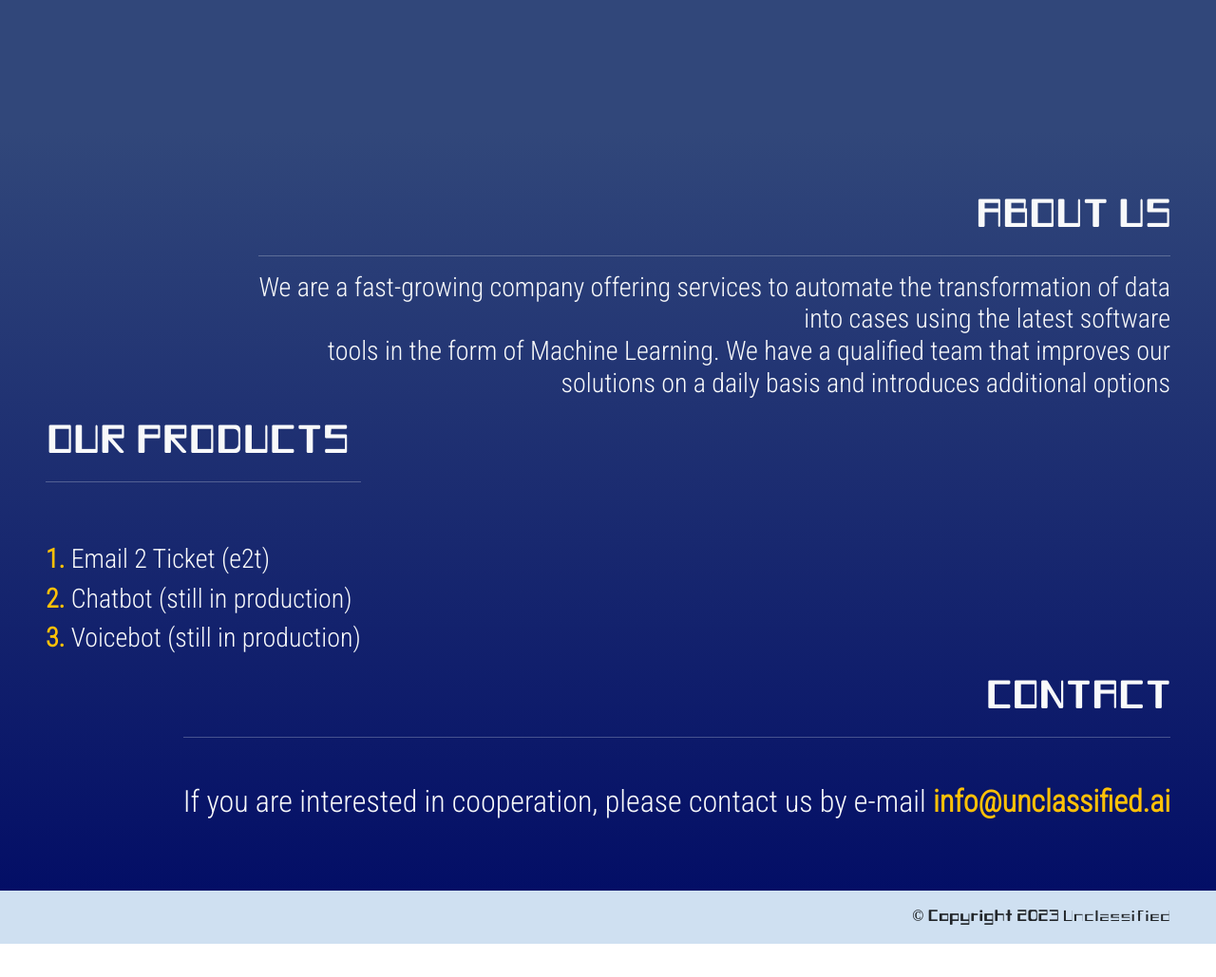
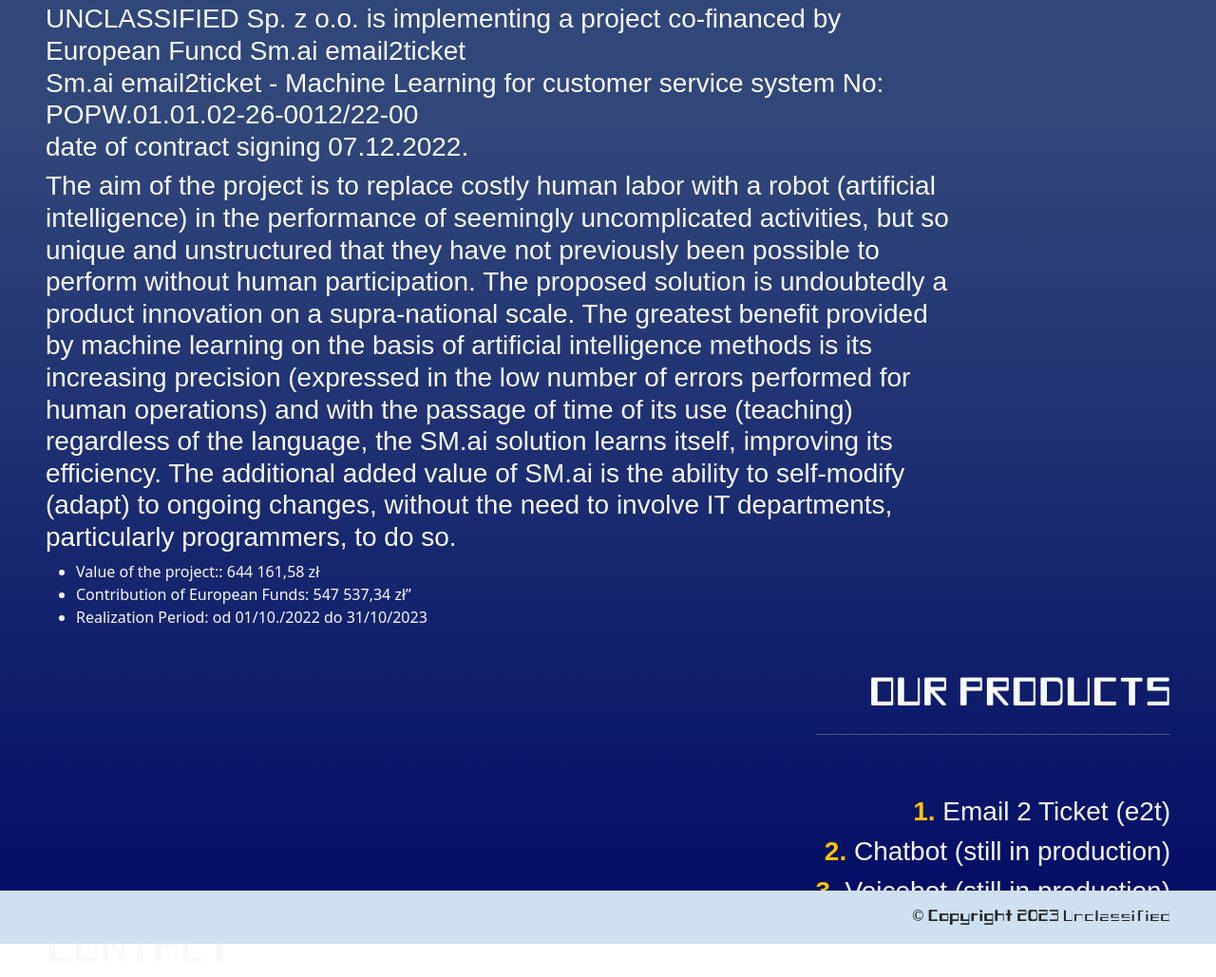
Before and after one commit to KrissB99/Unclassified.github.io, a plain HTML site: page index.html in a window 1280 px wide. Shown: the part 710-1739 px from the top of the page at 95% size. Before the commit the page ends 1704 px from the top, so only its background shows below. Drawn offline with nearby package versions, Linux system fonts and the light colour scheme; a web font is replaced by a local one.

```diff
--- a/index.html
+++ b/index.html
@@ -41,7 +41,6 @@
                     <div class="mx-auto text-center">
                         <h1 class="chiaroscuroFont fw-bold text-warning" style="font-size: 150px;">Unclassified</h1>
                         <hr class="w-75">
-                        <!-- <img src="./static/img/va_bank.png" height="80px"> -->
                         <p></p>
                         <img src="./static/img/FE_POPW_poziom_engl-1_rgb.png" height="120px">
                     </div>
@@ -51,30 +50,44 @@
             <div id="dark-blue-section">
 
                 <div class="full-height-section w-100">
-                    <div class="text-light text-end align-self-end w-75 me-5">
+                    <div class="text-light text-start align-self-start w-75 pb-3 ms-5">
                         <h1 class="chiaroscuroFont fw-bold text-light">ABOUT US</h1>
                         <hr>
-                        <h3 class="normal-text">We are a fast-growing company offering services to automate the
-                            transformation of data into cases using the latest software <br>
-                            tools in the form of Machine Learning. We have a qualified team that improves our solutions
-                            on a daily basis and introduces additional options</h3>
+                        <h3 class="normal-text">UNCLASSIFIED Sp. z o.o. is implementing a project co-financed by European Funcd Sm.ai email2ticket
+                            <br>Sm.ai email2ticket - Machine Learning for customer service system No: POPW.01.01.02-26-0012/22-00
+                            <br>date of contract signing 07.12.2022.
+                        </h3>
+                        <h3 class="normal-text">
+                            The aim of the project is to replace costly human labor with a robot (artificial intelligence) in the performance of
+                            seemingly uncomplicated activities, but so unique and unstructured that they have not previously been possible to perform
+                            without human participation. The proposed solution is undoubtedly a product innovation on a supra-national scale. The greatest
+                            benefit provided by machine learning on the basis of artificial intelligence methods is its increasing precision (expressed in
+                            the low number of errors performed for human operations) and with the passage of time of its use (teaching) regardless of the language,
+                            the SM.ai solution learns itself, improving its efficiency. The additional added value of SM.ai is the ability to self-modify (adapt) to
+                            ongoing changes, without the need to involve IT departments, particularly programmers, to do so.
+                        </h3>
+                        <ul>
+                            <li>Value of the project:: 644 161,58 zł</li>
+                            <li>Contribution of European Funds: 547 537,34 zł”</li>
+                            <li>Realization Period: od 01/10./2022 do 31/10/2023</li>
+                        </ul>
                     </div>
 
 
-                    <div class="text-light align-self-start ms-5">
-                        <h1 class="chiaroscuroFont fw-bold text-light text-start">OUR PRODUCTS</h1>
+                    <div class="text-light align-self-end me-5">
+                        <h1 class="chiaroscuroFont fw-bold text-light text-end">OUR PRODUCTS</h1>
                         <hr class="p-4">
-                        <h3 class="normal-text text-start"><b class="text-warning">1. </b> Email 2 Ticket (e2t)</h3>
-                        <h3 class="normal-text text-start"><b class="text-warning">2. </b> Chatbot (still in production)
+                        <h3 class="normal-text text-end"><b class="text-warning">1. </b> Email 2 Ticket (e2t)</h3>
+                        <h3 class="normal-text text-end"><b class="text-warning">2. </b> Chatbot (still in production)
                         </h3>
-                        <h3 class="normal-text text-start"><b class="text-warning">3. </b> Voicebot (still in
+                        <h3 class="normal-text text-end"><b class="text-warning">3. </b> Voicebot (still in
                             production)</h3>
                     </div>
 
-                    <div class="text-light align-self-end me-5">
-                        <h1 class="chiaroscuroFont fw-bold text-light text-end">CONTACT</h1>
-                        <hr class="p-3 text-end">
-                        <h2 class="text-end normal-text">If you are interested in cooperation, please contact us by
+                    <div class="text-light align-self-start ms-5 pb-3">
+                        <h1 class="chiaroscuroFont fw-bold text-light text-start">CONTACT</h1>
+                        <hr class="p-3 text-start">
+                        <h2 class="text-start normal-text">If you are interested in cooperation, please contact us by
                             e-mail <b class="text-warning">info@unclassified.ai</b></h2>
                     </div>
                 </div>
--- a/static/css/style.css
+++ b/static/css/style.css
@@ -1,4 +1,6 @@
 @import url('https://fonts.googleapis.com/css2?family=Roboto+Condensed:wght@300&display=swap');
+@import url('https://fonts.googleapis.com/css2?family=Pathway+Extreme:wght@100&display=swap');
+
 @font-face {
     font-family: chiaroscuroFont;
     src: url(../fonts/Chiaroscuro-ExtraLight.otf);
@@ -15,7 +17,7 @@ body {
 }
 
 .normal-text {
-    font-family: 'Roboto Condensed', sans-serif;
+    font-family: 'Pathway Extreme', sans-serif;
 }
 
 .footer {
```
Also changed, not shown: eng/about_unclassified.html (+28 -15 lines), pl/about_unclassified.html (+29 -16 lines).
